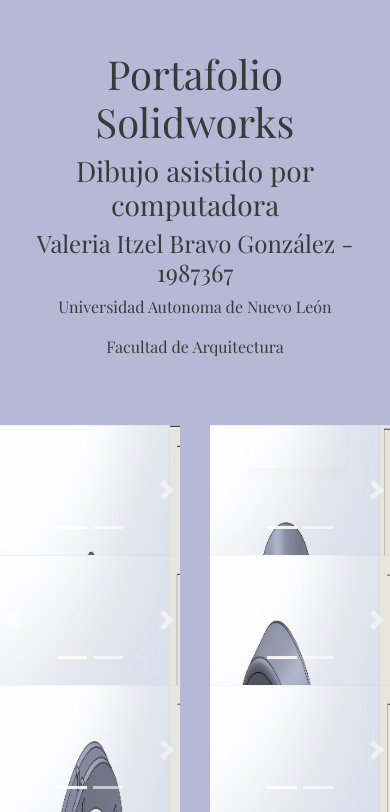
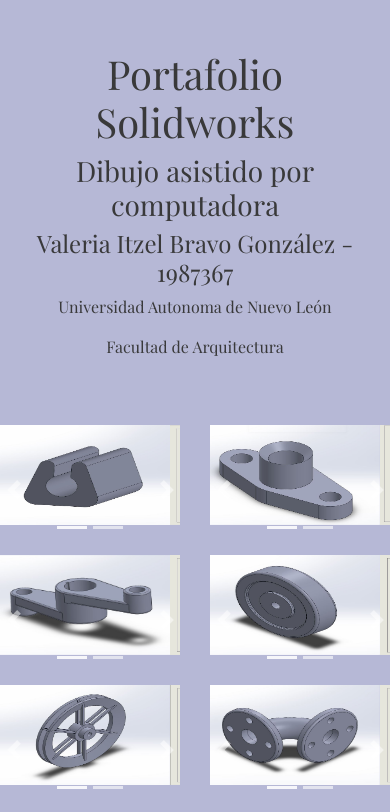
Before and after one commit to BrendaBravoGz/DibujoAsistidoComputadora, a plain HTML site: page index.html in a window 390 px wide. Shown: the top 812 px of the page. Drawn offline with nearby package versions, Linux system fonts and the light colour scheme.

Commit message:
Update style.css

```diff
--- a/style.css
+++ b/style.css
@@ -29,4 +29,7 @@ img{
     .carousel-inner{
         height: 130px;
     }
+    img{
+    height: 100px;
+}
   }
```
